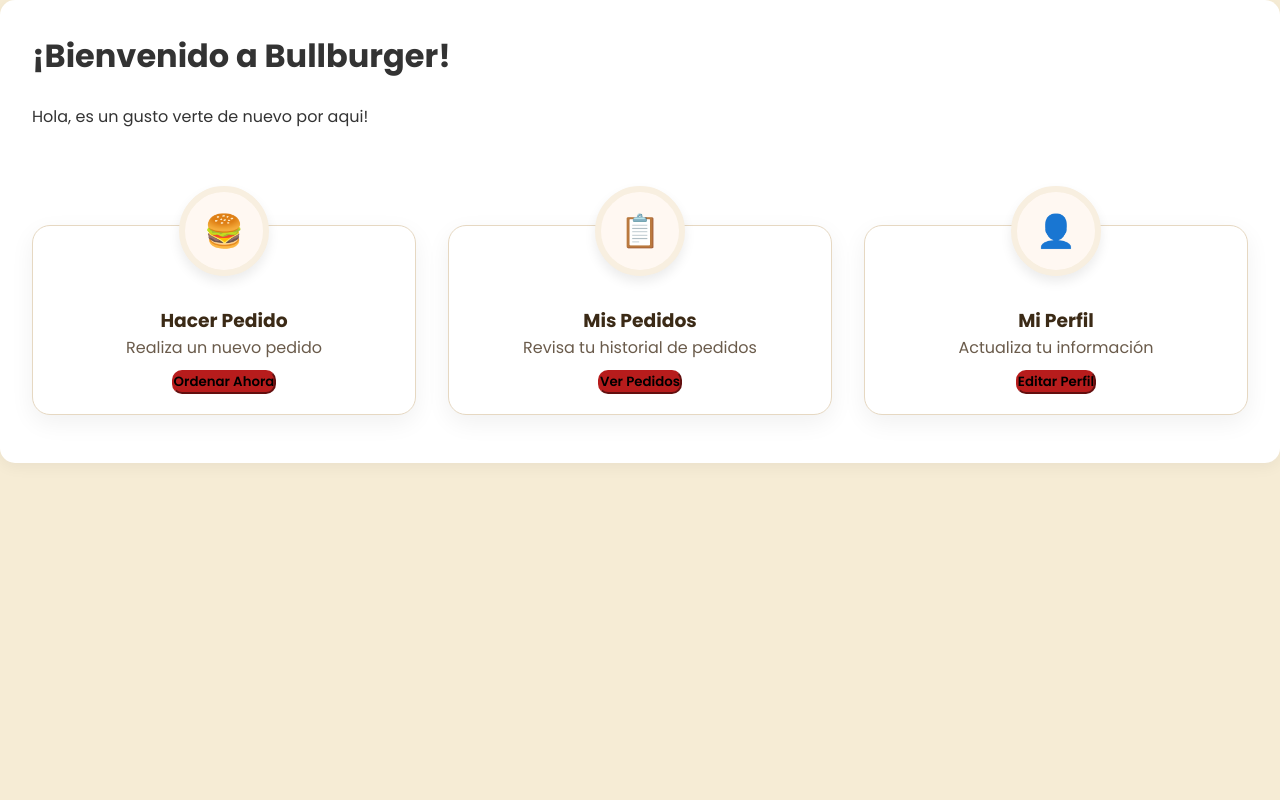
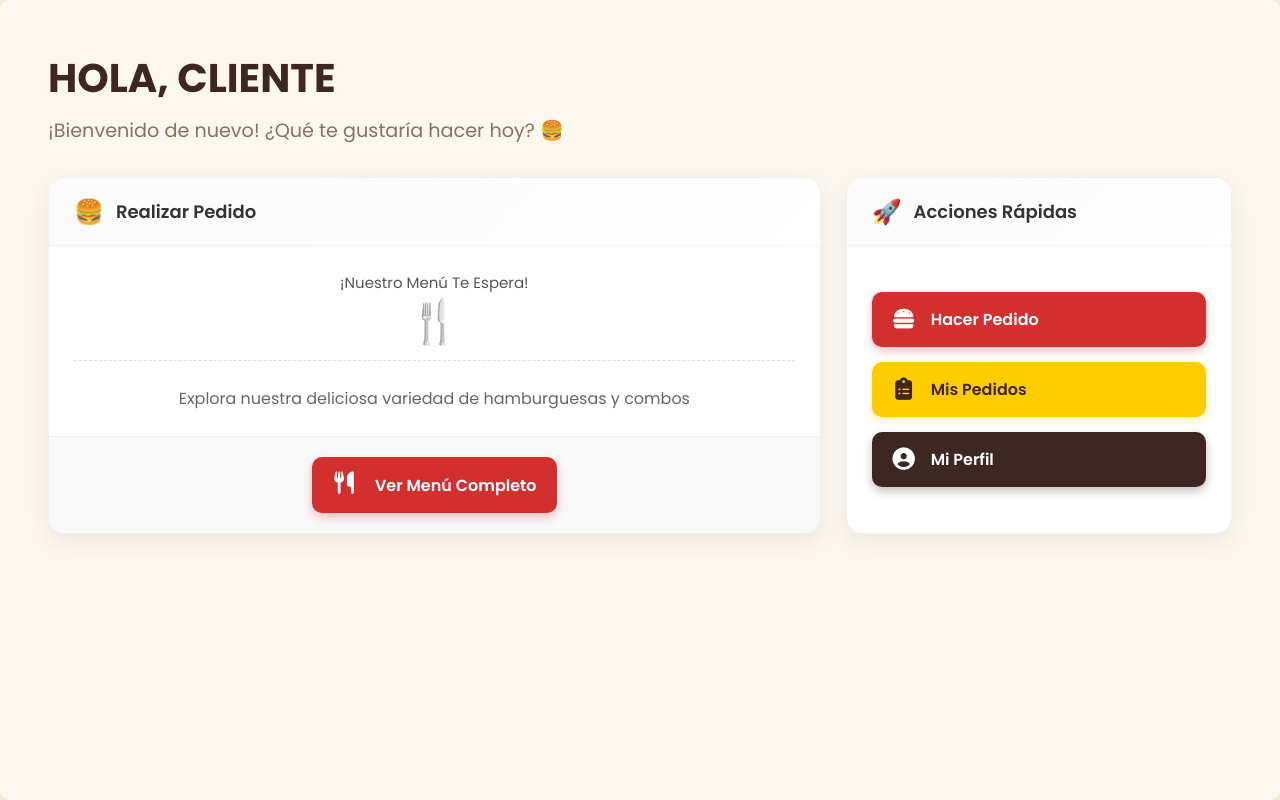
Before and after one commit to Diegokas-05/bullburger, a Django app: template templates/cliente/dashboard.html in a window 1280 px wide. Run offline with Django 5.2, Linux system fonts and the light colour scheme; the template is opened without the code that fills it, so the values that code supplies are empty; some libraries are stand-ins or nearby versions.

Commit message:
dashboar cliente

```diff
--- a/static/css/cliente/dashboard_cliente.css
+++ b/static/css/cliente/dashboard_cliente.css
@@ -1,91 +1,279 @@
-.welcome-container {
-    background-color: #ffffffff;
-    border-radius: 15px;
-    padding: 2rem 2rem 3rem 2rem;
-    box-shadow: 0 4px 15px rgba(0,0,0,0.05);
+/* === Colores Base === */
+:root {
+  --color-red: #d32f2f;
+  --color-dark-red: #b71c1c;
+  --color-gold: #ffcc00;
+  --color-brown-dark: #3e2723;
+  --color-brown-light: #8d6e63;
+  --color-bg-light: #fdf8ef;
+  --color-card-bg: #ffffff;
+}
+
+/* =========================================================
+   ESTRUCTURA Y ESTILOS DE ADMIN (Replicados)
+   ========================================================= */
+
+.admin-bg {
+  background-color: var(--color-bg-light);
+  min-height: 100vh;
+  padding: 3rem;
+  border-radius: 10px;
+}
+
+.admin-container {
+  max-width: 1200px;
+  margin: auto;
+}
+
+.admin-title {
+  font-size: 2.5rem;
+  color: var(--color-brown-dark);
+  margin-bottom: 0.5rem;
+}
+
+.admin-subtitle {
+  color: var(--color-brown-light);
+  font-size: 1.2rem;
+  margin-bottom: 2rem;
+}
+
+/* === Dashboard Grid === */
+
+.dashboard-grid-container {
+  display: grid;
+  grid-template-columns: 2fr 1fr;
+  gap: 25px;
+  margin-top: 30px;
+}
+
+/* La tarjeta de sección principal */
+.dashboard-section-card {
+  background-color: var(--color-card-bg);
+  border-radius: 16px;
+  box-shadow: 0 8px 25px rgba(0, 0, 0, 0.07);
+  border: 1px solid #f0f0f0;
+  overflow: hidden;
+  display: flex;
+  flex-direction: column;
+  transition: transform 0.3s ease, box-shadow 0.3s ease;
+}
+
+.dashboard-section-card:hover {
+  transform: translateY(-5px);
+  box-shadow: 0 12px 30px rgba(0, 0, 0, 0.1);
+}
+
+/* Encabezado de la tarjeta */
+.card-header {
+  display: flex;
+  align-items: center;
+  gap: 12px;
+  padding: 20px 25px;
+  border-bottom: 1px solid #f0f0f0;
+  background: linear-gradient(135deg, #fafafa 0%, #ffffff 100%);
+}
+
+.card-header .icon {
+  font-size: 24px;
+  line-height: 1;
+}
+
+.card-header h2 {
+  margin: 0;
+  font-size: 18px;
+  font-weight: 600;
+  color: #333;
+}
+
+/* Cuerpo de la tarjeta */
+.card-body {
+  padding: 25px;
+  display: flex;
+  flex-direction: column;
+  flex-grow: 1;
+  justify-content: center;
+}
+
+/* Pie de tarjeta */
+.card-footer {
+  padding: 20px 25px;
+  border-top: 1px solid #f0f0f0;
+  background-color: #f9f9f9;
+  text-align: center;
+}
+
+/* === Estadísticas Héroe === */
+.stat-hero {
+  text-align: center;
+  margin-bottom: 15px;
+  padding-bottom: 15px;
+  border-bottom: 1px dashed #e0e0e0;
+}
+
+.stat-hero p {
+  margin: 0 0 5px 0;
+  font-size: 15px;
+  color: #555;
+  font-weight: 500;
+}
+
+.stat-hero h3 {
+  margin: 0;
+  font-size: 42px;
+  font-weight: 700;
+  color: #222;
+  line-height: 1.1;
+}
+
+.stat-hero.success h3 {
+  color: var(--color-dark-red);
+}
+
+/* =========================================================
+   BOTONES DE ACCIÓN (Mismo estilo que empleado)
+   ========================================================= */
+.action-body {
+  padding: 25px;
+  display: flex;
+  flex-direction: column;
+  gap: 15px;
+}
+
+.action-btn {
+  display: flex;
+  align-items: center;
+  padding: 15px 20px;
+  border-radius: 10px;
+  text-decoration: none;
+  font-weight: 600;
+  font-size: 1rem;
+  color: white;
+  transition: transform 0.2s, box-shadow 0.2s, opacity 0.2s;
+  text-align: left;
+}
+
+.action-btn i {
+  font-size: 1.4rem;
+  margin-right: 15px;
+  width: 24px;
+  text-align: center;
+}
+
+.action-btn:hover {
+  transform: translateY(-2px);
+  box-shadow: 0 4px 10px rgba(0, 0, 0, 0.2);
+  opacity: 0.95;
+  color: white;
+}
+
+/* Colores para los botones de acción */
+.red-bg {
+  background-color: var(--color-red);
+  box-shadow: 0 4px 10px rgba(211, 47, 47, 0.3);
+}
+
+.gold-bg {
+  background-color: var(--color-gold);
+  color: var(--color-brown-dark);
+  box-shadow: 0 4px 10px rgba(255, 204, 0, 0.3);
+}
+
+.brown-bg {
+  background-color: var(--color-brown-dark);
+  box-shadow: 0 4px 10px rgba(62, 39, 35, 0.3);
+}
+
+/* =========================================================
+   AJUSTES RESPONSIVE (MÓVIL)
+   ========================================================= */
+
+@media (max-width: 900px) {
+  .admin-bg {
+    padding: 1.5rem 0.5rem;
   }
 
-  .welcome-container h1 {
+  .admin-title {
+    font-size: 1.8rem;
+    text-align: center;
+    margin-top: 0;
+    line-height: 1.1;
+  }
+
+  .admin-subtitle {
+    font-size: 0.95rem;
+    text-align: center;
     margin-bottom: 1.5rem;
   }
 
-  /* Aumentamos separación entre el título y las tarjetas */
-  .welcome-header {
-    margin-bottom: 6.0rem; /* 🔥 separa el bloque superior */
+  .dashboard-grid-container {
+    grid-template-columns: 1fr;
+    gap: 15px;
   }
 
-  .feature-grid {
-    display: grid;
-    grid-template-columns: repeat(auto-fit, minmax(250px, 1fr));
-    gap: 2rem;
+  .dashboard-section-card.wide-card {
+    grid-column: auto;
   }
 
-  .feature-card {
-    position: relative;
-    background-color: #fff;
-    border: 1px solid #e6d8c2;
-    border-radius: 18px;
-    text-align: center;
-    padding: 70px 20px 20px 20px;
-    box-shadow: 0 8px 25px rgba(0,0,0,0.06);
-    transition: transform 0.2s ease, box-shadow 0.2s ease;
+  .card-header {
+    padding: 12px 15px;
   }
 
-  .feature-card:hover {
-    transform: translateY(-3px);
-    box-shadow: 0 10px 30px rgba(0,0,0,0.1);
+  .card-header h2 {
+    font-size: 15px;
   }
 
-  .circle-icon {
-    position: absolute;
-    top: -40px;
-    left: 50%;
-    transform: translateX(-50%);
-    width: 90px;
-    height: 90px;
-    border-radius: 50%;
-    background-color: #fff8f2;
-    border: 6px solid #f8efe0;
-    box-shadow: 0 6px 12px rgba(0,0,0,0.08);
-    display: flex;
-    align-items: center;
-    justify-content: center;
+  .card-header .icon {
+    font-size: 20px;
   }
 
-  .circle-icon img {
-    width: 65%;
-    height: 65%;
-    object-fit: contain;
+  .card-body {
+    padding: 15px;
   }
 
-  .feature-card h3 {
-    margin-top: 10px;
-    font-weight: bold;
-    color: #3b2a16;
+  .stat-hero {
+    margin-bottom: 15px;
+    padding-bottom: 15px;
   }
 
-  .feature-card p {
-    color: #6a5b4b;
+  .stat-hero h3 {
+    font-size: 30px;
   }
 
-  .feature-card .btn-primary {
-    margin-top: 10px;
-    background-color: #b71c1c;
-    border-color: #b71c1c;
-    border-radius: 10px;
-    font-weight: 600;
-    transition: background-color 0.2s ease;
+  .stat-hero p {
+    font-size: 13px;
   }
 
-  .feature-card .btn-primary:hover {
-    background-color: #921212;
-    border-color: #921212;
+  .card-footer {
+    padding: 15px;
   }
 
-  @media (max-width: 600px) {
-    .circle-icon {
-      width: 70px;
-      height: 70px;
-      top: -30px;
-    }
+  .action-btn {
+    padding: 12px 15px;
+    font-size: 0.9rem;
   }
+
+  .action-btn i {
+    font-size: 1.2rem;
+    margin-right: 12px;
+  }
+}
+
+@media (max-width: 500px) {
+  .admin-title {
+    font-size: 1.5rem;
+  }
+
+  .admin-subtitle {
+    font-size: 0.85rem;
+  }
+
+  .action-btn {
+    padding: 10px 12px;
+    font-size: 0.85rem;
+  }
+
+  .action-btn i {
+    font-size: 1.1rem;
+    margin-right: 10px;
+  }
+}
--- a/templates/cliente/dashboard.html
+++ b/templates/cliente/dashboard.html
@@ -5,41 +5,65 @@
 
 {% block content %}
 <link rel="stylesheet" href="{% static 'css/cliente/dashboard_cliente.css' %}">
+<link rel="stylesheet" href="https://cdnjs.cloudflare.com/ajax/libs/font-awesome/6.4.0/css/all.min.css">
 
-<div class="welcome-container">
-  <!-- 🔹 Bloque con margen adicional -->
-  <div class="welcome-header">
-    <h1>¡Bienvenido a Bullburger!</h1>
-    <p>Hola, es un gusto verte de nuevo por aqui! {{ user.nombre }}</p>
-  </div>
+<div class="admin-bg">
+    <div class="admin-container">
 
-  <div class="feature-grid">
-    <div class="feature-card">
-      <div class="circle-icon">
-        <span style="font-size: 2rem;">🍔</span>
-      </div>
-      <h3>Hacer Pedido</h3>
-      <p>Realiza un nuevo pedido</p>
-      <button class="btn btn-primary" onclick="window.location.href='{% url 'menu_cliente' %}'">Ordenar Ahora</button>
+        <h1 class="admin-title">HOLA, {{ user.nombre|default:'CLIENTE'|upper }}</h1>
+        <p class="admin-subtitle">
+            ¡Bienvenido de nuevo! ¿Qué te gustaría hacer hoy? 🍔
+        </p>
+
+        <div class="dashboard-grid-container">
+
+            <div class="dashboard-section-card wide-card">
+                <div class="card-header">
+                    <span class="icon">🍔</span>
+                    <h2>Realizar Pedido</h2>
+                </div>
+                <div class="card-body">
+                    <div class="stat-hero success">
+                        <p>¡Nuestro Menú Te Espera!</p>
+                        <h3>🍴</h3>
+                    </div>
+                    <p style="text-align: center; color: #666; margin-top: 10px;">
+                        Explora nuestra deliciosa variedad de hamburguesas y combos
+                    </p>
+                </div>
+                <div class="card-footer">
+                    <a href="{% url 'menu_cliente' %}" class="action-btn red-bg" style="display: inline-block; text-align: center;">
+                        <i class="fas fa-utensils"></i>
+                        <span>Ver Menú Completo</span>
+                    </a>
+                </div>
+            </div>
+
+            <div class="dashboard-section-card actions-card">
+                <div class="card-header">
+                    <span class="icon">🚀</span>
+                    <h2>Acciones Rápidas</h2>
+                </div>
+                <div class="card-body action-body">
+
+                    <a href="{% url 'menu_cliente' %}" class="action-btn red-bg">
+                        <i class="fas fa-hamburger"></i>
+                        <span>Hacer Pedido</span>
+                    </a>
+
+                    <a href="{% url 'pedidos_cliente' %}" class="action-btn gold-bg">
+                        <i class="fas fa-clipboard-list"></i>
+                        <span>Mis Pedidos</span>
+                    </a>
+
+                    <a href="{% url 'perfil_usuario' %}" class="action-btn brown-bg">
+                        <i class="fas fa-user-circle"></i>
+                        <span>Mi Perfil</span>
+                    </a>
+                </div>
+            </div>
+
+        </div>
     </div>
-
-    <div class="feature-card">
-      <div class="circle-icon">
-        <span style="font-size: 2rem;">📋</span>
-      </div>
-      <h3>Mis Pedidos</h3>
-      <p>Revisa tu historial de pedidos</p>
-      <button class="btn btn-primary">Ver Pedidos</button>
-    </div>
-
-    <div class="feature-card">
-      <div class="circle-icon">
-        <span style="font-size: 2rem;">👤</span>
-      </div>
-      <h3>Mi Perfil</h3>
-      <p>Actualiza tu información</p>
-      <button class="btn btn-primary" onclick="window.location.href='{% url 'perfil_usuario' %}'">Editar Perfil</button>
-    </div>
-  </div>
 </div>
 {% endblock %}
```
